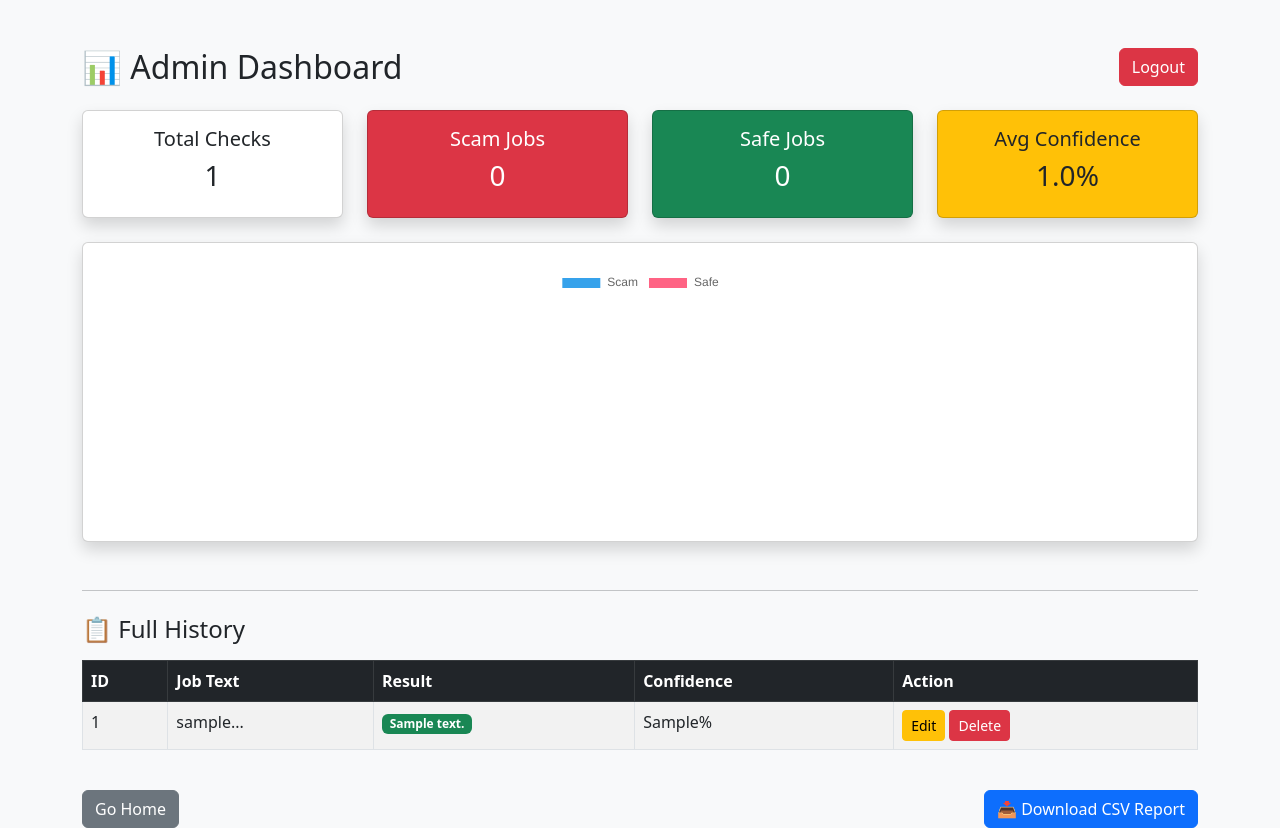
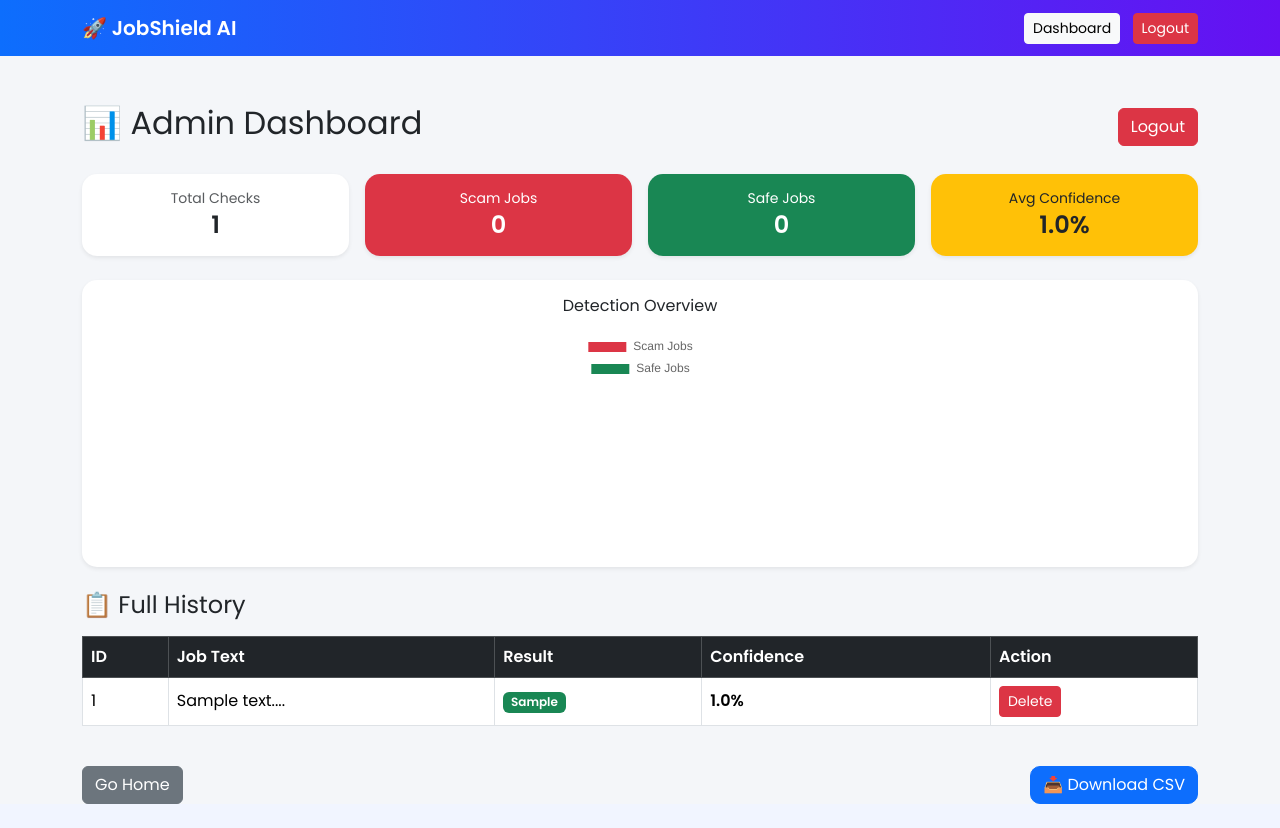
Before and after one commit to SudheshP2006/job-scam-detector, a Flask app: page /admin in a window 1280 px wide. After the commit the page ends 804 px from the top, so only its background shows below. Run offline with Flask 3, Linux system fonts and the light colour scheme; a user stored in the database is signed in; tables that the repository leaves empty hold one stand-in row (values such as "Sample post"); parts of the project's set-up code (start-up, migrations or seed data) failed here and were passed over.

Commit message:
UI upgraded, admin dashboard improved, chart optimized, removed db tracking

```diff
--- a/admin_login.html
+++ b/admin_login.html
@@ -3,9 +3,9 @@
 <head>
     <title>Admin Login</title>
 </head>
-<body style="text-align:center; margin-top:100px; font-family:Arial;">
+<body style="text-align:center; margin-top:120px; font-family:Arial;">
 
-    <h2>Admin Login</h2>
+    <h1>Admin Login Page</h1>
 
     {% if error %}
         <p style="color:red;">{{ error }}</p>
--- a/app.py
+++ b/app.py
@@ -19,7 +19,6 @@ def init_db():
     conn = sqlite3.connect("history.db")
     cursor = conn.cursor()
 
-    # USERS TABLE
     cursor.execute("""
         CREATE TABLE IF NOT EXISTS users (
             id INTEGER PRIMARY KEY AUTOINCREMENT,
@@ -29,7 +28,6 @@ def init_db():
         )
     """)
 
-    # HISTORY TABLE
     cursor.execute("""
         CREATE TABLE IF NOT EXISTS history (
             id INTEGER PRIMARY KEY AUTOINCREMENT,
@@ -37,7 +35,8 @@ def init_db():
             text TEXT,
             result TEXT,
             confidence REAL,
-            created_at TEXT
+            created_at TEXT,
+            FOREIGN KEY(user_id) REFERENCES users(id)
         )
     """)
 
@@ -46,37 +45,60 @@ def init_db():
 
 init_db()
 
-# ================= ML SCAM DETECTION =================
+# ================= ML DETECTION =================
 def detect_scam(job_text):
     vector = vectorizer.transform([job_text])
     prediction = model.predict(vector)[0]
     probability = model.predict_proba(vector)[0][1]
-
     confidence = round(probability * 100, 2)
 
     if prediction == 1:
-        result = "SCAM DETECTED ⚠️"
-        color = "danger"
+        return "SCAM DETECTED ⚠️", "danger", confidence
     else:
-        result = "SAFE JOB ✅"
-        color = "success"
+        return "SAFE JOB ✅", "success", confidence
 
-    return result, color, confidence
 
 # ================= HOME =================
 @app.route("/")
 def home():
-    return render_template("index.html")
+    if not session.get("user_id"):
+        return redirect(url_for("login"))
+    return redirect(url_for("dashboard"))
 
-# ================= USER REGISTER =================
+
+# ================= USER DASHBOARD =================
+@app.route("/dashboard")
+def dashboard():
+    if not session.get("user_id"):
+        return redirect(url_for("login"))
+
+    conn = sqlite3.connect("history.db")
+    cursor = conn.cursor()
+
+    cursor.execute("SELECT result FROM history WHERE user_id = ?", (session["user_id"],))
+    rows = cursor.fetchall()
+    conn.close()
+
+    total_scans = len(rows)
+    fake_count = len([r for r in rows if "SCAM" in r[0]])
+    real_count = len([r for r in rows if "SAFE" in r[0]])
+
+    return render_template(
+        "dashboard.html",
+        username=session.get("username"),
+        total_scans=total_scans,
+        fake_count=fake_count,
+        real_count=real_count
+    )
+
+
+# ================= REGISTER =================
 @app.route("/register", methods=["GET", "POST"])
 def register():
     if request.method == "POST":
-        username = request.form["username"]
-        email = request.form["email"]
-        password = request.form["password"]
-
-        hashed_password = generate_password_hash(password)
+        username = request.form.get("username")
+        email = request.form.get("email")
+        password = generate_password_hash(request.form.get("password"))
 
         conn = sqlite3.connect("history.db")
         cursor = conn.cursor()
@@ -84,27 +106,27 @@ def register():
         try:
             cursor.execute(
                 "INSERT INTO users (username, email, password) VALUES (?, ?, ?)",
-                (username, email, hashed_password)
+                (username, email, password)
             )
             conn.commit()
             conn.close()
             return redirect(url_for("login"))
-        except:
+        except sqlite3.IntegrityError:
             conn.close()
-            return "Username or Email already exists!"
+            return render_template("register.html", error="Username or Email already exists!")
 
     return render_template("register.html")
 
-# ================= USER LOGIN =================
+
+# ================= LOGIN =================
 @app.route("/login", methods=["GET", "POST"])
 def login():
     if request.method == "POST":
-        username = request.form["username"]
-        password = request.form["password"]
+        username = request.form.get("username")
+        password = request.form.get("password")
 
         conn = sqlite3.connect("history.db")
         cursor = conn.cursor()
-
         cursor.execute("SELECT * FROM users WHERE username = ?", (username,))
         user = cursor.fetchone()
         conn.close()
@@ -112,49 +134,37 @@ def login():
         if user and check_password_hash(user[3], password):
             session["user_id"] = user[0]
             session["username"] = user[1]
-            return redirect(url_for("home"))
-        else:
-            return render_template("login.html", error="Invalid Credentials")
+            return redirect(url_for("dashboard"))
+
+        return render_template("login.html", error="Invalid Credentials")
 
     return render_template("login.html")
 
-# ================= ADMIN LOGIN =================
-@app.route("/admin_login", methods=["GET", "POST"])
-def admin_login():
-    if request.method == "POST":
-        username = request.form["username"]
-        password = request.form["password"]
 
-        if username == "sudhesh" and password == "260206":
-            session["admin"] = True
-            return redirect(url_for("admin"))
+# ================= SCAN PAGE =================
+@app.route("/scan")
+def scan():
+    if not session.get("user_id"):
+        return redirect(url_for("login"))
+    return render_template("scan.html")
 
-        return "Invalid Admin Login"
 
-    return render_template("admin_login.html")
-
-# ================= LOGOUT =================
-@app.route("/logout")
-def logout():
-    session.clear()
-    return redirect(url_for("home"))
-
-# ================= CHECK ROUTE =================
+# ================= CHECK =================
 @app.route("/check", methods=["POST"])
 def check():
-    job_text = request.form["job"]
+    if not session.get("user_id"):
+        return redirect(url_for("login"))
 
+    job_text = request.form.get("job")
     result, color, confidence = detect_scam(job_text)
     now = datetime.now().strftime("%d-%m-%Y %H:%M:%S")
-
-    user_id = session.get("user_id")
 
     conn = sqlite3.connect("history.db")
     cursor = conn.cursor()
 
     cursor.execute(
         "INSERT INTO history (user_id, text, result, confidence, created_at) VALUES (?, ?, ?, ?, ?)",
-        (user_id, job_text, result, confidence, now)
+        (session["user_id"], job_text, result, confidence, now)
     )
 
     conn.commit()
@@ -165,6 +175,41 @@ def check():
                            color=color,
                            text=job_text,
                            confidence=confidence)
+
+
+# ================= USER HISTORY =================
+@app.route("/history")
+def history():
+    if not session.get("user_id"):
+        return redirect(url_for("login"))
+
+    conn = sqlite3.connect("history.db")
+    cursor = conn.cursor()
+    cursor.execute(
+        "SELECT text, result, confidence, created_at FROM history WHERE user_id = ? ORDER BY id DESC",
+        (session["user_id"],)
+    )
+    rows = cursor.fetchall()
+    conn.close()
+
+    return render_template("my_history.html", rows=rows)
+
+
+# ================= ADMIN LOGIN =================
+@app.route("/admin_login", methods=["GET", "POST"])
+def admin_login():
+    if request.method == "POST":
+        username = request.form.get("username")
+        password = request.form.get("password")
+
+        if username == "sudhesh" and password == "260206":
+            session["admin"] = True
+            return redirect(url_for("admin"))
+
+        return render_template("admin_login.html", error="Invalid Admin Credentials")
+
+    return render_template("admin_login.html")
+
 
 # ================= ADMIN DASHBOARD =================
 @app.route("/admin")
@@ -182,87 +227,32 @@ def admin():
         LEFT JOIN users ON history.user_id = users.id
         ORDER BY history.id DESC
     """)
+
     rows = cursor.fetchall()
+    conn.close()
 
     total = len(rows)
     scam = len([r for r in rows if "SCAM" in r[3]])
     safe = len([r for r in rows if "SAFE" in r[3]])
+
     avg_conf = round(sum(r[4] for r in rows) / total, 2) if total > 0 else 0
 
-    conn.close()
-
-    return render_template("admin.html",
-                           rows=rows,
-                           total=total,
-                           scam=scam,
-                           safe=safe,
-                           avg_conf=avg_conf)
-
-# ================= DELETE =================
-@app.route("/delete/<int:id>")
-def delete(id):
-    if not session.get("admin"):
-        return redirect(url_for("admin_login"))
-
-    conn = sqlite3.connect("history.db")
-    cursor = conn.cursor()
-    cursor.execute("DELETE FROM history WHERE id = ?", (id,))
-    conn.commit()
-    conn.close()
-
-    return redirect(url_for("admin"))
-
-# ================= UPDATE =================
-@app.route("/update/<int:id>", methods=["POST"])
-def update(id):
-    if not session.get("admin"):
-        return redirect(url_for("admin_login"))
-
-    new_text = request.form["job"]
-    result, _, confidence = detect_scam(new_text)
-
-    conn = sqlite3.connect("history.db")
-    cursor = conn.cursor()
-
-    cursor.execute("""
-        UPDATE history
-        SET text = ?, result = ?, confidence = ?
-        WHERE id = ?
-    """, (new_text, result, confidence, id))
-
-    conn.commit()
-    conn.close()
-
-    return redirect(url_for("admin"))
-
-# ================= EXPORT CSV =================
-@app.route("/export")
-def export_csv():
-    if not session.get("admin"):
-        return redirect(url_for("admin_login"))
-
-    conn = sqlite3.connect("history.db")
-    cursor = conn.cursor()
-    cursor.execute("SELECT * FROM history")
-    rows = cursor.fetchall()
-    conn.close()
-
-    si = StringIO()
-    cw = csv.writer(si, quoting=csv.QUOTE_ALL)
-
-    cw.writerow(["ID", "User ID", "Job Text", "Result", "Confidence", "Created At"])
-
-    for row in rows:
-        clean_text = row[2].replace("\n", " ").replace("\r", " ")
-        cw.writerow([row[0], row[1], clean_text, row[3], row[4], row[5]])
-
-    return Response(
-        si.getvalue(),
-        mimetype="text/csv",
-        headers={"Content-Disposition": "attachment;filename=report.csv"}
+    return render_template(
+        "admin.html",
+        rows=rows,
+        total=total,
+        scam=scam,
+        safe=safe,
+        avg_conf=avg_conf
     )
 
-# ================= RUN =================
+
+# ================= LOGOUT =================
+@app.route("/logout")
+def logout():
+    session.clear()
+    return redirect(url_for("login"))
+
+
 if __name__ == "__main__":
-    port = int(os.environ.get("PORT", 5000))
-    app.run(host="0.0.0.0", port=port)
+    app.run(debug=True)
--- a/templates/admin.html
+++ b/templates/admin.html
@@ -1,64 +1,59 @@
-<!DOCTYPE html>
-<html>
-<head>
-    <title>Admin Dashboard</title>
-    <link href="https://cdn.jsdelivr.net/npm/bootstrap@5.3.0/dist/css/bootstrap.min.css" rel="stylesheet">
-    <script src="https://cdn.jsdelivr.net/npm/chart.js"></script>
-</head>
-<body class="bg-light">
+{% extends "base.html" %}
+{% block content %}
 
 <div class="container mt-5">
 
-    <h2 class="mb-4">
-        📊 Admin Dashboard
-        <a href="/logout" class="btn btn-danger float-end">Logout</a>
-    </h2>
+    <div class="d-flex justify-content-between align-items-center mb-4">
+        <h2>📊 Admin Dashboard</h2>
+        <a href="/logout" class="btn btn-danger">Logout</a>
+    </div>
 
     <!-- STATS CARDS -->
-    <div class="row text-center mb-4">
+<div class="row text-center g-3 mb-4">
+
     <div class="col-md-3">
-            <div class="card p-3 shadow">
-                <h5>Total Checks</h5>
-                <h3>{{ total }}</h3>
+        <div class="card shadow-sm p-3">
+            <h6 class="text-muted small mb-1">Total Checks</h6>
+            <h4 class="fw-bold mb-0">{{ total }}</h4>
         </div>
     </div>
 
     <div class="col-md-3">
-            <div class="card p-3 shadow bg-danger text-white">
-                <h5>Scam Jobs</h5>
-                <h3>{{ scam }}</h3>
+        <div class="card shadow-sm p-3 bg-danger text-white">
+            <h6 class="small mb-1">Scam Jobs</h6>
+            <h4 class="fw-bold mb-0">{{ scam }}</h4>
         </div>
     </div>
 
     <div class="col-md-3">
-            <div class="card p-3 shadow bg-success text-white">
-                <h5>Safe Jobs</h5>
-                <h3>{{ safe }}</h3>
+        <div class="card shadow-sm p-3 bg-success text-white">
+            <h6 class="small mb-1">Safe Jobs</h6>
+            <h4 class="fw-bold mb-0">{{ safe }}</h4>
         </div>
     </div>
 
     <div class="col-md-3">
-            <div class="card p-3 shadow bg-warning">
-                <h5>Avg Confidence</h5>
-                <h3>{{ avg_conf }}%</h3>
-            </div>
+        <div class="card shadow-sm p-3 bg-warning">
+            <h6 class="small mb-1">Avg Confidence</h6>
+            <h4 class="fw-bold mb-0">{{ avg_conf }}%</h4>
         </div>
     </div>
 
+</div>
     <!-- CHART -->
-    <div class="card p-4 shadow d-flex justify-content-center align-items-center">
-        <div style="width: 250px;">
+<div class="card shadow-sm p-3 mb-4 text-center">
+    <h6 class="mb-3">Detection Overview</h6>
+
+    <div style="position: relative; height:220px; width:220px; margin:auto;">
         <canvas id="myChart"></canvas>
     </div>
 </div>
 
-    <!-- FULL HISTORY TABLE -->
-    <hr class="mt-5">
+    <!-- HISTORY TABLE -->
+    <h4 class="mb-3">📋 Full History</h4>
 
-    <h4 class="mt-4">📋 Full History</h4>
-
-    <div class="table-responsive mt-3">
-        <table class="table table-bordered table-striped">
+    <div class="table-responsive">
+        <table class="table table-bordered table-hover align-middle">
             <thead class="table-dark">
                 <tr>
                     <th>ID</th>
@@ -72,24 +67,24 @@
                 {% for row in rows %}
                 <tr>
                     <td>{{ row[0] }}</td>
-                    <td>{{ row[1][:60] }}...</td>
+                    <td>{{ row[2][:60] }}...</td>
+
                     <td>
-                        {% if "SCAM" in row[2] %}
-                            <span class="badge bg-danger">{{ row[2] }}</span>
+                        {% if "SCAM" in row[3] %}
+                            <span class="badge bg-danger">{{ row[3] }}</span>
                         {% else %}
-                            <span class="badge bg-success">{{ row[2] }}</span>
+                            <span class="badge bg-success">{{ row[3] }}</span>
                         {% endif %}
                     </td>
-                    <td>{{ row[3] }}%</td>
+
                     <td>
-                        <a href="/edit/{{ row[0] }}"
-                           class="btn btn-sm btn-warning">
-                           Edit
-                        </a>
+                        <span class="fw-bold">{{ row[4] }}%</span>
+                    </td>
 
+                    <td>
                         <a href="/delete/{{ row[0] }}"
                            class="btn btn-sm btn-danger"
-                           onclick="return confirm('Are you sure you want to delete this entry?')">
+                           onclick="return confirm('Delete this record?')">
                            Delete
                         </a>
                     </td>
@@ -101,30 +96,43 @@
 
     <!-- BOTTOM BUTTONS -->
     <div class="d-flex justify-content-between mt-4">
-        <a href="/" class="btn btn-secondary">
-            Go Home
-        </a>
-
-        <a href="/export" class="btn btn-primary">
-            📥 Download CSV Report
-        </a>
+        <a href="/" class="btn btn-secondary">Go Home</a>
+        <a href="/export" class="btn btn-primary">📥 Download CSV</a>
     </div>
 
 </div>
 
+<!-- 🔥 GUARANTEED WORKING CHART SCRIPT -->
 <script>
-const ctx = document.getElementById('myChart');
+window.addEventListener('load', function () {
+
+    const canvas = document.getElementById('myChart');
+
+    if (!canvas) return;
+
+    const ctx = canvas.getContext('2d');
 
     new Chart(ctx, {
-    type: 'pie',
+        type: 'doughnut',
         data: {
-        labels: ['Scam', 'Safe'],
+            labels: ['Scam Jobs', 'Safe Jobs'],
             datasets: [{
                 data: [{{ scam }}, {{ safe }}],
+                backgroundColor: ['#dc3545', '#198754']
             }]
+        },
+        options: {
+            responsive: true,
+            maintainAspectRatio: false,
+            plugins: {
+                legend: {
+                    position: 'top'
                 }
+            }
+        }
+    });
+
 });
 </script>
 
-</body>
-</html>
+{% endblock %}
--- /dev/null
+++ b/templates/base.html
@@ -0,0 +1,62 @@
+<!DOCTYPE html>
+<html lang="en">
+<head>
+    <meta charset="UTF-8">
+    <title>JobShield AI</title>
+    <meta name="viewport" content="width=device-width, initial-scale=1">
+
+    <!-- Bootstrap -->
+    <link href="https://cdn.jsdelivr.net/npm/bootstrap@5.3.2/dist/css/bootstrap.min.css" rel="stylesheet">
+
+    <!-- Google Font -->
+    <link href="https://fonts.googleapis.com/css2?family=Poppins:wght@400;600&display=swap" rel="stylesheet">
+
+    <style>
+        body {
+            font-family: 'Poppins', sans-serif;
+            background: #f4f6f9;
+        }
+
+        .navbar {
+            background: linear-gradient(90deg, #0d6efd, #6610f2);
+        }
+
+        .card {
+            border: none;
+            border-radius: 15px;
+        }
+
+        .btn-primary {
+            border-radius: 10px;
+        }
+
+        .shadow {
+            box-shadow: 0 4px 20px rgba(0,0,0,0.08) !important;
+        }
+    </style>
+</head>
+
+<body>
+
+<nav class="navbar navbar-expand-lg navbar-dark">
+    <div class="container">
+        <a class="navbar-brand fw-bold" href="#">🚀 JobShield AI</a>
+        <div>
+            {% if session.get('user_id') %}
+                <a href="/dashboard" class="btn btn-light btn-sm me-2">Dashboard</a>
+                <a href="/logout" class="btn btn-danger btn-sm">Logout</a>
+            {% endif %}
+        </div>
+    </div>
+</nav>
+
+{% block content %}{% endblock %}
+
+<!-- Bootstrap JS -->
+<script src="https://cdn.jsdelivr.net/npm/bootstrap@5.3.2/dist/js/bootstrap.bundle.min.js"></script>
+
+<!-- 🔥 Chart.js CDN (IMPORTANT FOR ADMIN DASHBOARD) -->
+<script src="https://cdn.jsdelivr.net/npm/chart.js"></script>
+
+</body>
+</html>
```
Also changed, not shown: templates/admin_login.html (+21 -0 lines), templates/dashboard.html (added, +36 -0 lines), templates/login.html (+30 -20 lines), templates/my_history.html (added, +32 -0 lines), templates/register.html (+25 -0 lines), templates/scan.html (added, +26 -0 lines), history.db (deleted). Lines whose indentation alone changed are shown as unchanged.
